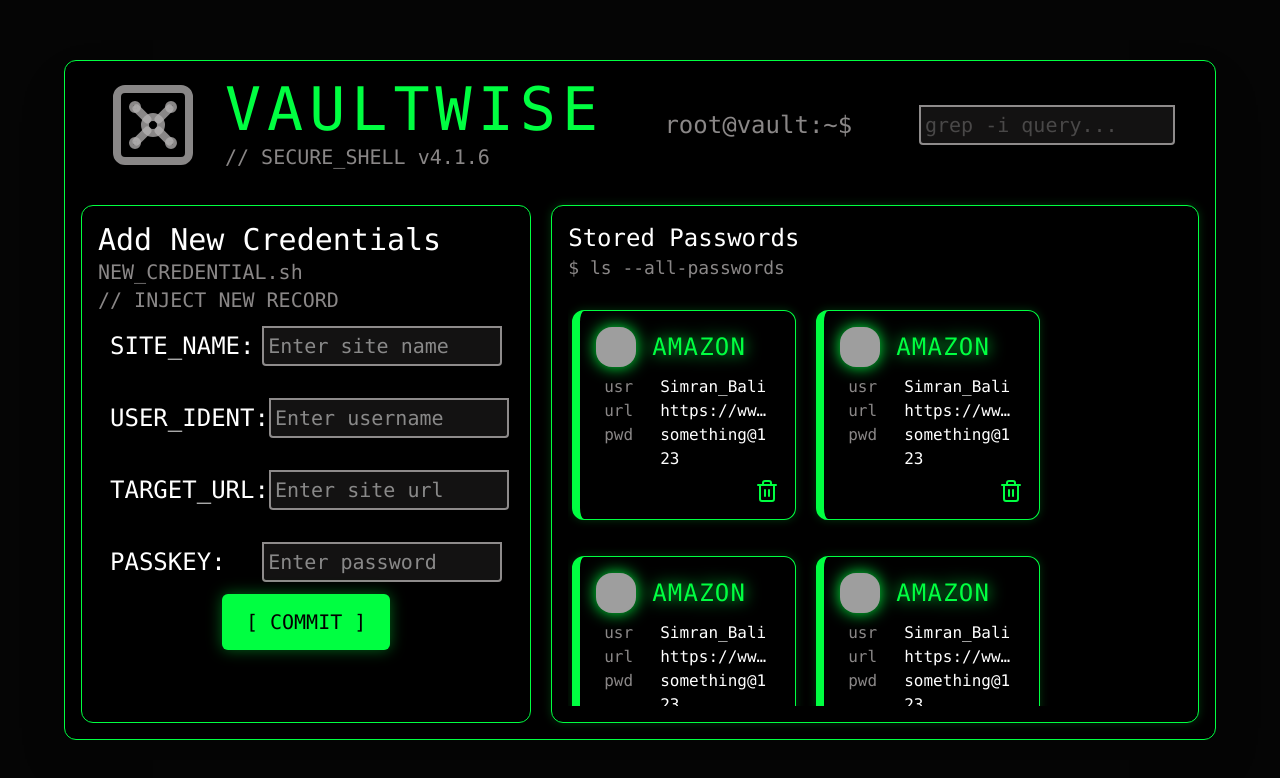
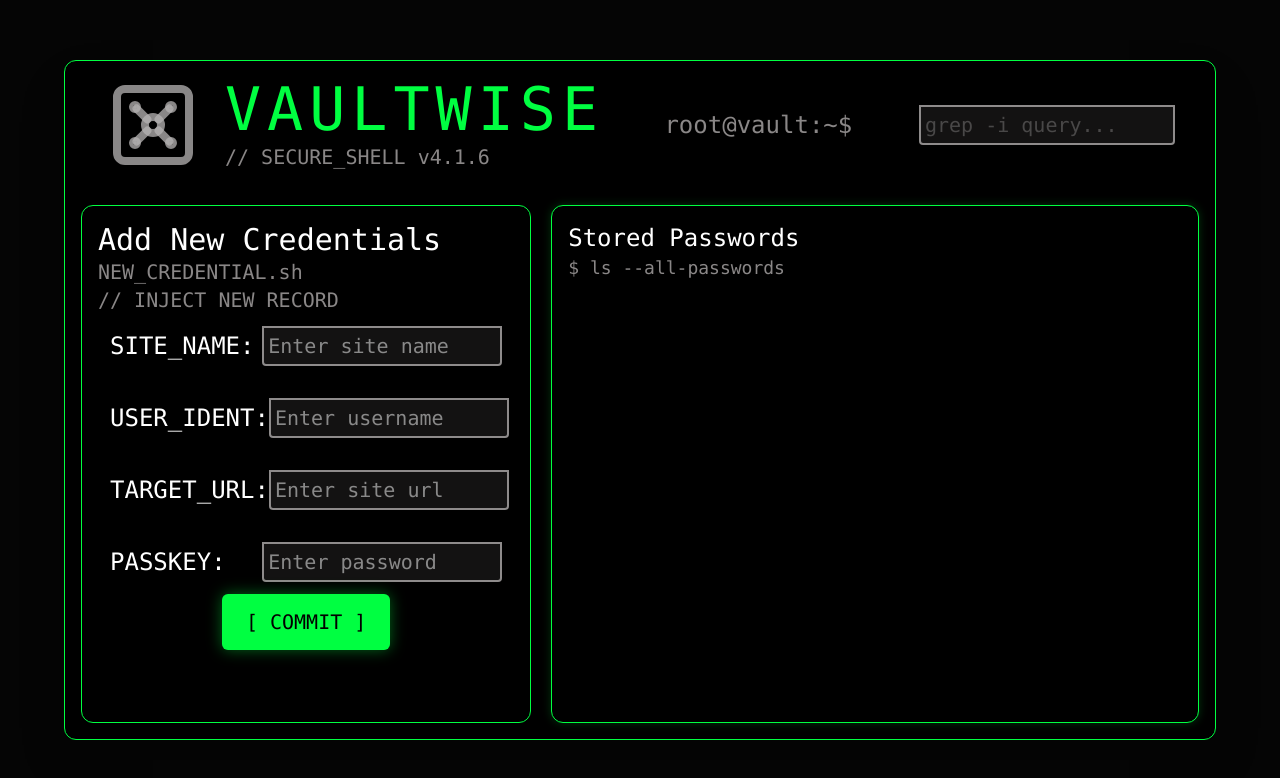
Before and after one commit to simranbali-ace04/VaultWise, a React (Vite) app: page / in a window 1280 px wide. Shown: the top 778 px of the page. Built offline with nearby package versions, Linux system fonts and the light colour scheme; grey boxes are pictures that could not be loaded.

Commit message:
rendering

```diff
--- a/src/App.jsx
+++ b/src/App.jsx
@@ -11,13 +11,14 @@ const App = () => {
   const addRecord = (record) => {
     setVaultData([...vaultData, record]);
   }
+
   return (
     <div className="min-h-screen bg-[#050505] flex items-center justify-center p-4 md:p-10 ">
       <div className="w-full max-w-6xl h-auto md:h-[85vh] bg-black border border-[#00FF41] rounded-xl overflow-hidden flex flex-col shadow-2xl">
         <Navbar />
         <div className="flex flex-col md:flex-row gap-5 p-4 flex-1 overflow-y-auto md:overflow-hidden min-h-0 w-full no-scrollbar">
         <LeftContent passRecord={addRecord} />
-        <RightContent/>
+        <RightContent vault={vaultData} />
         </div>
       </div>
     </div>
--- a/src/components/newCredentials.jsx
+++ b/src/components/newCredentials.jsx
@@ -10,10 +10,10 @@ const NewCredentials = ({onAddRecord}) => {
     const handleSubmit = (e) => {
         e.preventDefault();
         const newRecord ={
-            siteName,
-            userIdent,
-            targetUrl,
-            passkey
+            siteName: siteName,
+            userIdent: userIdent,
+            targetUrl: targetUrl,
+            passkey: passkey
         };
         onAddRecord(newRecord); // Pass the new record to the parent component
         console.log("Form Submitted!", { siteName, userIdent, targetUrl, passkey });
--- a/src/components/passwordCard.jsx
+++ b/src/components/passwordCard.jsx
@@ -1,7 +1,7 @@
 import React from "react";
 import { Trash } from "lucide-react";
 
-const PasswordCard = () => {
+const PasswordCard = ({record}) => {
   return (
     <div className="bg-black border-l-8 border-[#00FF41] border-r border-t border-b rounded-xl p-4 mt-4 flex flex-col gap-2 h-auto min-h-40 w-56 shadow-[0_0_10px_rgba(0,255,65,0.2)] font-mono overflow-hidden">
       <div className="w-full">
@@ -13,27 +13,27 @@ const PasswordCard = () => {
               alt="icon"
             />
           </span>
-          AMAZON
+          {record.siteName}
         </h1>
         <div className="flex flex-col p-2 items-start w-full">
           <h1 className="text-[#b6b3b3c1] flex flex-row gap-4 w-full min-w-0">
             <span className="w-10 shrink-0">usr</span>
             <span className="text-white truncate font-medium flex-1">
-              Simran_Bali
+              {record.userIdent}
             </span>
           </h1>
 
           <h1 className="text-[#b6b3b3c1] flex flex-row gap-4 w-full min-w-0">
             <span className="w-10 shrink-0">url</span>
             <span className="text-white truncate font-medium flex-1">
-              https://www.amazon.com
+              {record.targetUrl}
             </span>
           </h1>
 
           <h1 className="text-[#b6b3b3c1] flex flex-row gap-4 w-full min-w-0">
             <span className="w-10 shrink-0">pwd</span>
             <span className="text-white font-medium flex-1 break-all">
-              something@123
+              {record.passkey}
             </span>
           </h1>
         </div>
--- a/src/components/rightContent.jsx
+++ b/src/components/rightContent.jsx
@@ -1,7 +1,7 @@
 import React from "react";
 import PasswordCard from "./passwordCard";
 import { Trash } from "lucide-react";
-const RightContent = () => {
+const RightContent = ({ vault }) => {
   return (
     <div className="bg-black border-[#00FF41] border rounded-xl p-4 flex flex-col gap-2  min-h-40 w-full md:w-3/5 shadow-[0_0_10px_rgba(0,255,65,0.2)] font-mono overflow-hidden">
         <div className="shrink-0">
@@ -10,14 +10,9 @@ const RightContent = () => {
       </div>
         <div className="flex-1 md:min-h-0 md:overflow-y-auto [scrollbar-width:none] [-ms-overflow-style:none] [&::-webkit-scrollbar]:hidden">
             <div className="flex flex-wrap content-start justify-center md:justify-start gap-5 p-1 pb-10">
-          <PasswordCard />
-          <PasswordCard />
-          <PasswordCard />
-          <PasswordCard />
-          <PasswordCard />
-          <PasswordCard />
-          <PasswordCard />
-          <PasswordCard />
+          {vault.map((elem, index) => (
+            <PasswordCard key={index} record={elem} />
+          ))}
         </div>
       </div>
     </div>
```
